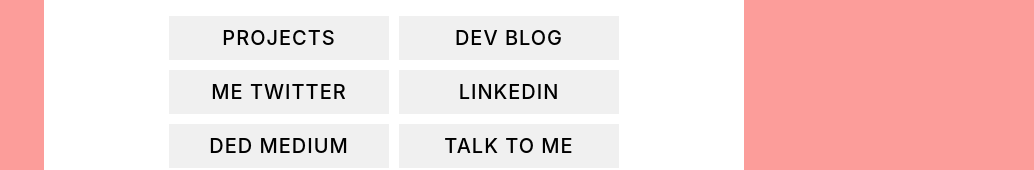
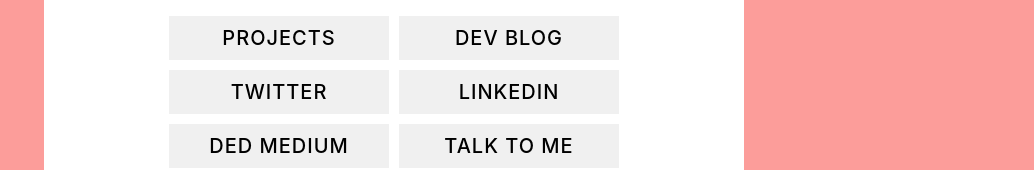
Before and after one commit to szenius/szeying.codes, a React (Create React App) app: page / in a window 1280 px wide. Shown: the part 488-658 px from the top of the page, without its empty margins (246-1280 px from the left). Built offline with nearby package versions, Linux system fonts and the light colour scheme.

Commit message:
feat: change link text

```diff
--- a/src/components/profile/Profile.jsx
+++ b/src/components/profile/Profile.jsx
@@ -26,7 +26,7 @@
         <div className="profile-content__links">
           <ProfileLink url="https://github.com/szenius" text="projects" />
           <ProfileLink url="https://dev.to/szenius" text="dev blog" />
-          <ProfileLink url="https://twitter.com/szenius" text="me twitter" />
+          <ProfileLink url="https://twitter.com/szenius" text="twitter" />
           <ProfileLink url="https://linkedin.com/in/sze-ying-ting" text="linkedin" />
           <ProfileLink url="https://medium.com/@szenius" text="ded medium" />
           <ProfileLink url="mailto:ting.szeying@gmail.com" text="talk to me" />
```
